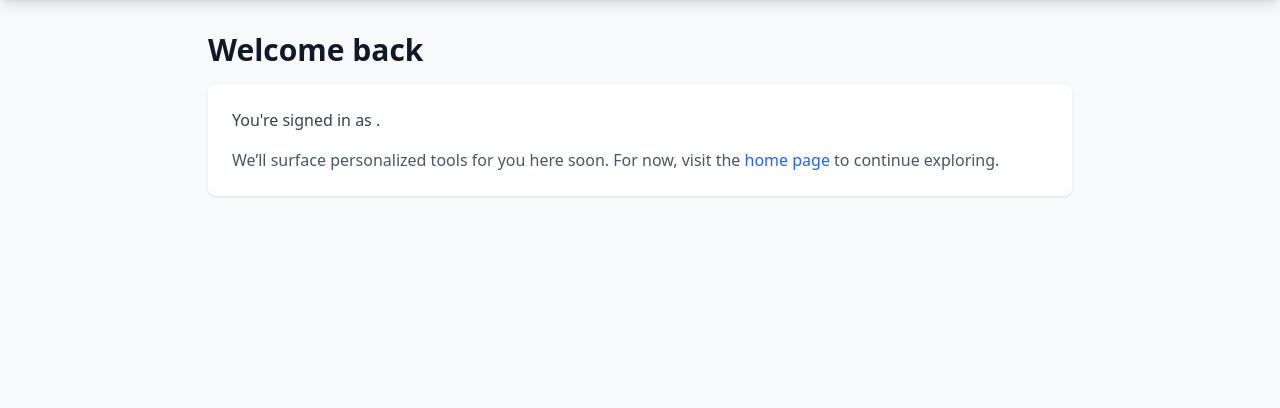
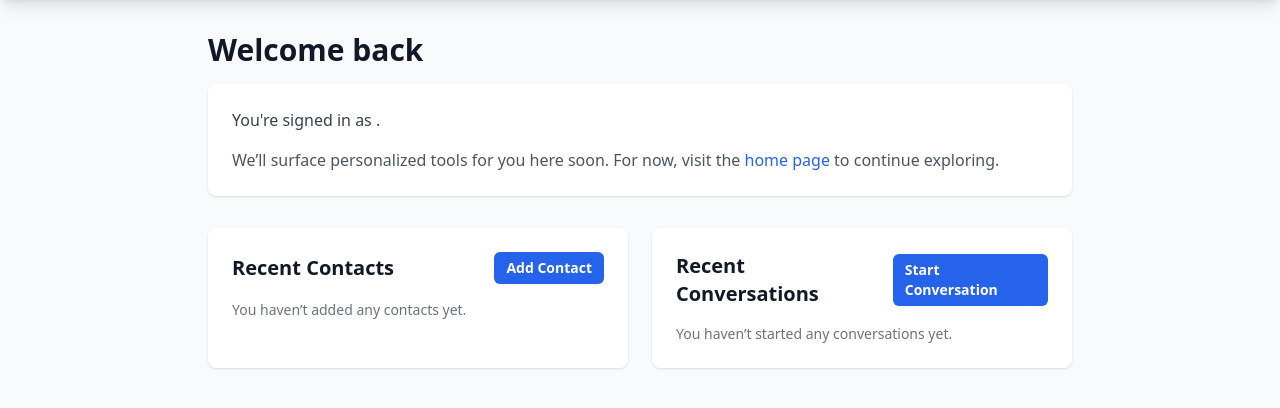
Before and after one commit to jskopek/forsee, a Django app: template accounts/templates/accounts/dashboard.html in a window 1280 px wide. Shown: the part 64-472 px from the top of the page. Run offline with Django 5.2, Linux system fonts and the light colour scheme; the template is opened without the code that fills it, so the values that code supplies are empty; parts of the project's set-up code (start-up, migrations or seed data) failed here and were passed over; some libraries are stand-ins or nearby versions.

Commit message:
Adding basic dashboard

```diff
--- a/accounts/templates/accounts/dashboard.html
+++ b/accounts/templates/accounts/dashboard.html
@@ -9,5 +9,55 @@
         <p class="text-gray-700">You're signed in as <strong>{{ user_profile.email }}</strong>.</p>
         <p class="text-gray-600">We’ll surface personalized tools for you here soon. For now, visit the <a href="{% url 'index' %}" class="text-blue-600 hover:text-blue-700">home page</a> to continue exploring.</p>
     </div>
+    <div class="mt-8 grid gap-6 md:grid-cols-2">
+        <div class="bg-white shadow rounded-lg p-6">
+            <div class="flex items-center justify-between mb-4">
+                <h2 class="text-xl font-semibold text-gray-900">Recent Contacts</h2>
+                <a href="{% url 'contacts:create' %}" class="inline-flex items-center rounded-md bg-blue-600 px-3 py-1.5 text-sm font-semibold text-white shadow-sm hover:bg-blue-700 focus:outline-none focus:ring-2 focus:ring-blue-500 focus:ring-offset-2">Add Contact</a>
+            </div>
+            {% if recent_contacts %}
+                <ul class="divide-y divide-gray-200">
+                    {% for contact in recent_contacts %}
+                        <li class="py-3">
+                            <a href="{% url 'contacts:detail' contact.pk %}" class="block text-base font-medium text-gray-900 hover:text-blue-600">
+                                {{ contact.name }}
+                            </a>
+                            {% if contact.relationship %}
+                                <p class="text-sm text-gray-500 mt-1">{{ contact.relationship }}</p>
+                            {% endif %}
+                        </li>
+                    {% endfor %}
+                </ul>
+            {% else %}
+                <p class="text-sm text-gray-500">You haven’t added any contacts yet.</p>
+            {% endif %}
+        </div>
+        <div class="bg-white shadow rounded-lg p-6">
+            <div class="flex items-center justify-between mb-4">
+                <h2 class="text-xl font-semibold text-gray-900">Recent Conversations</h2>
+                <a href="{% url 'conversations:create' %}" class="inline-flex items-center rounded-md bg-blue-600 px-3 py-1.5 text-sm font-semibold text-white shadow-sm hover:bg-blue-700 focus:outline-none focus:ring-2 focus:ring-blue-500 focus:ring-offset-2">Start Conversation</a>
+            </div>
+            {% if recent_conversations %}
+                <ul class="divide-y divide-gray-200">
+                    {% for conversation in recent_conversations %}
+                        <li class="py-3">
+                            <a href="{% url 'conversations:detail' conversation.pk %}" class="block text-base font-medium text-gray-900 hover:text-blue-600">
+                                {% if conversation.title %}
+                                    {{ conversation.title }}
+                                {% else %}
+                                    Conversation with {{ conversation.contact.name }}
+                                {% endif %}
+                            </a>
+                            <p class="text-sm text-gray-500 mt-1">
+                                Updated {{ conversation.updated_at|date:"M j, Y" }}
+                            </p>
+                        </li>
+                    {% endfor %}
+                </ul>
+            {% else %}
+                <p class="text-sm text-gray-500">You haven’t started any conversations yet.</p>
+            {% endif %}
+        </div>
+    </div>
 </div>
 {% endblock %}
```
Also changed, not shown: accounts/views.py (+12 -1 lines).
